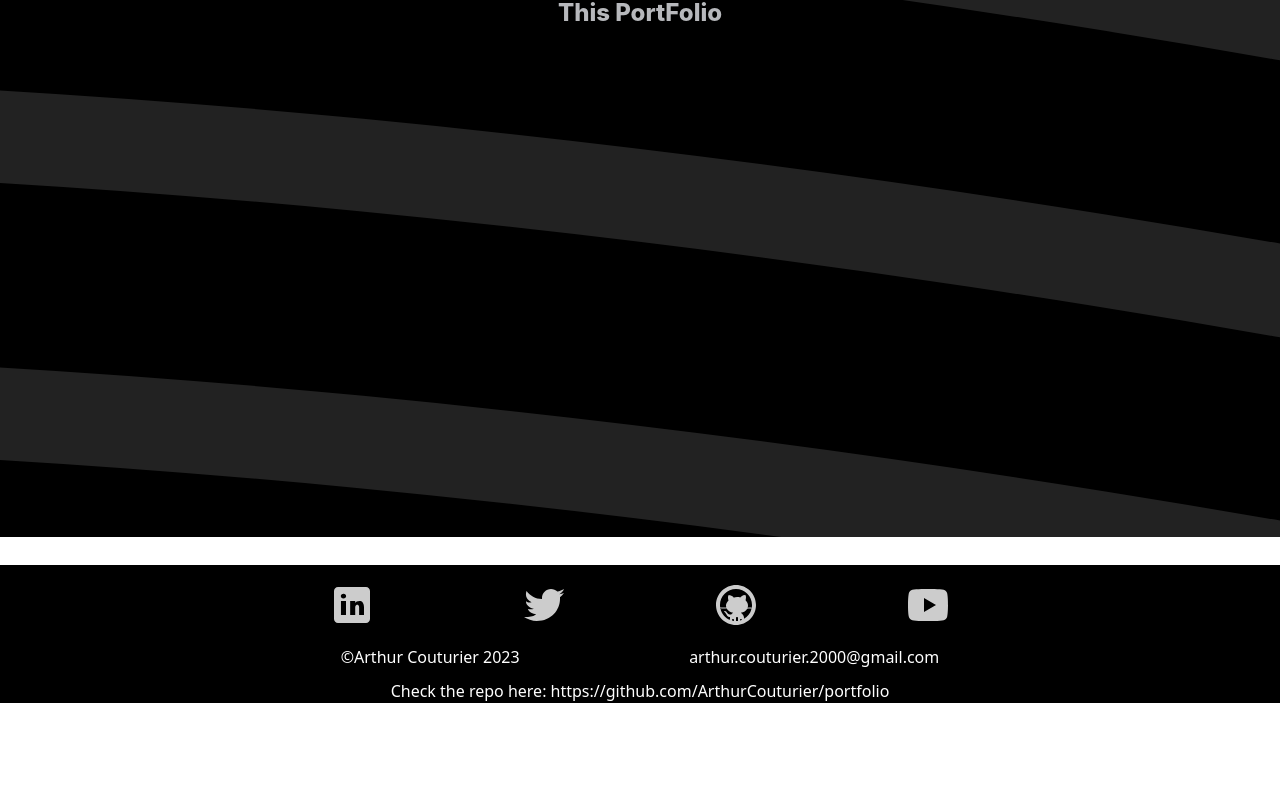
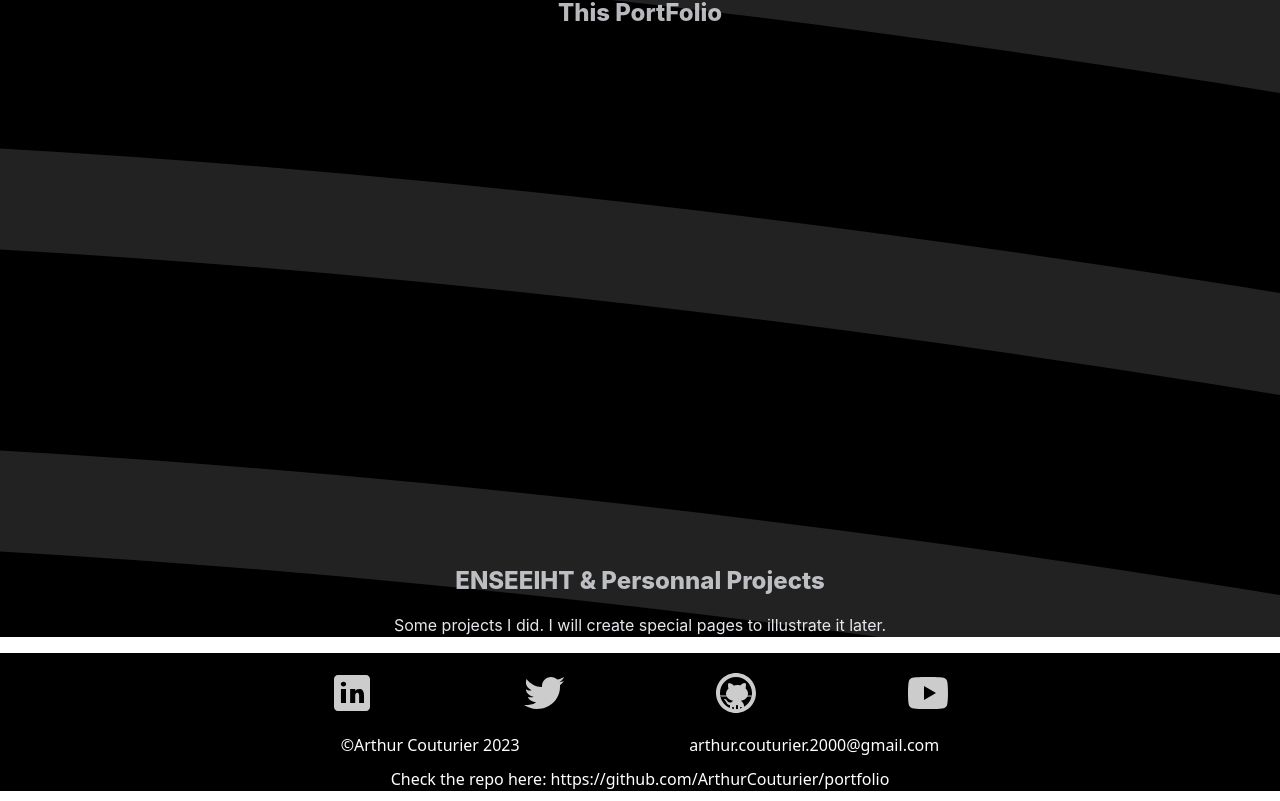
Before and after one commit to ArthurCouturier/portfolio, a React (Create React App) app: page /Works in a window 1280 px wide. Shown: the part 731-1532 px from the top of the page. Before the commit the page ends 1444 px from the top, so only its background shows below. Built offline with nearby package versions, Linux system fonts and the light colour scheme.

Commit message:
finished works

```diff
--- a/src/components/Work.tsx
+++ b/src/components/Work.tsx
@@ -1,14 +1,14 @@
 import React, {useState} from "react";
-import {redirect} from "react-router-dom";
 
-export default function Work(props: { title: string, url: string }) {
-    const { title, url } = props;
+export default function Work(props: { title: string, url: string, desc?: string }) {
+    const { title, url, desc } = props;
 
     return (
         <div className={`text-center`}>
             <a className={"text-2xl font-extrabold mb-5 opacity-80 transition duration-300 hover:opacity-100 hover:underline"} href={url} target={"_blank"}>
                 {title}
             </a>
+            <div className={`text-gray-200`}>{desc}</div>
             <iframe className={`pointer-events-none my-7 w-[60vw] h-[60vh] mx-auto transition duration-1000`} src={url} />
         </div>
     );
--- a/src/pages/Works.tsx
+++ b/src/pages/Works.tsx
@@ -7,6 +7,15 @@ export default function Works() {
             <div className={"h-max w-[100vw]"}>
                 <Work title={"Cave à vin"} url={"http://191.96.53.174"} />
                 <Work title={"This PortFolio"} url={"/"} />
+
+                <div className={"text-center"}>
+                    <a className={"text-2xl font-extrabold mb-5 opacity-80 transition duration-300 hover:opacity-100 hover:underline"} href={"https://github.com/ArthurCouturier/enseeiht"} target={"_blank"}>
+                        ENSEEIHT & Personnal Projects
+                    </a>
+                    <div className={`text-gray-200 my-4`}>
+                        Some projects I did. I will create special pages to illustrate it later.
+                    </div>
+                </div>
             </div>
         </div>
     )
```
